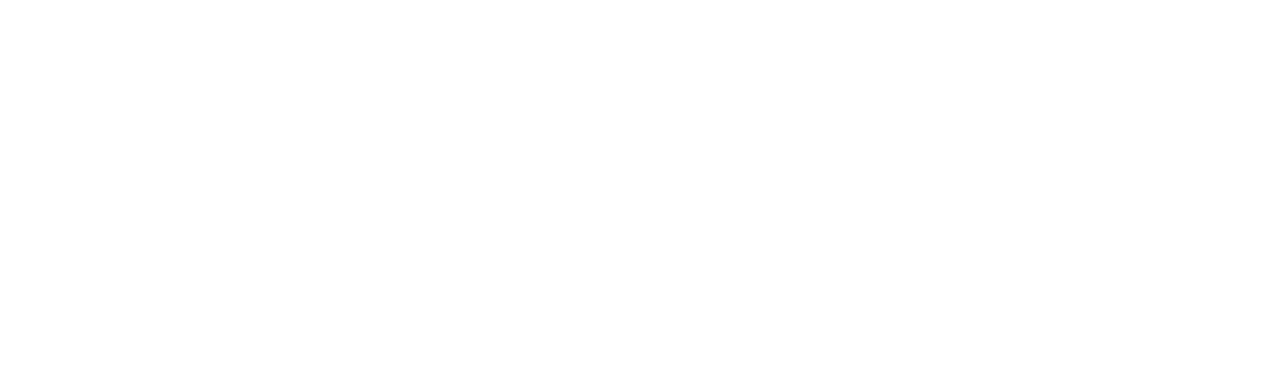
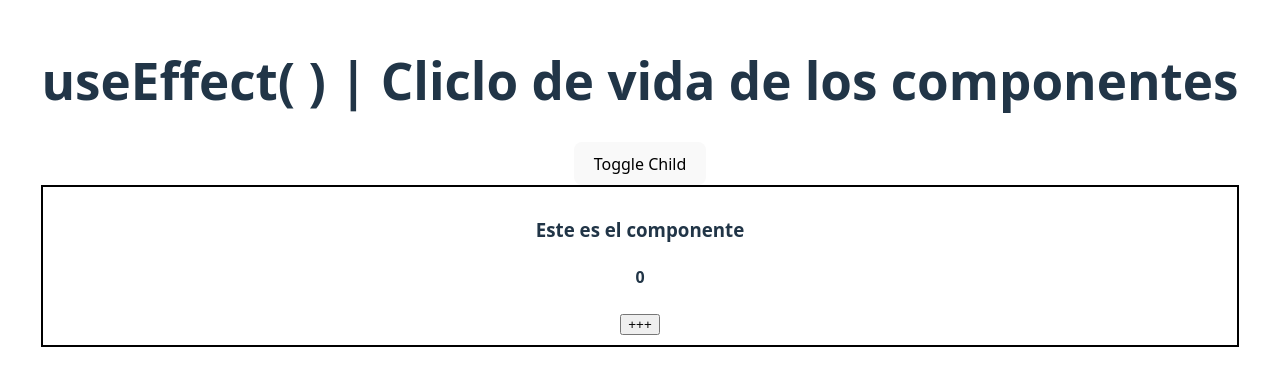
Before and after one commit to danielrs89/my-proyect, a React (Vite) app: page / in a window 1280 px wide. Shown: the part 218-604 px from the top of the page. Built offline with nearby package versions, Linux system fonts and the light colour scheme.

Commit message:
cicloVida useEffet

```diff
--- a/src/App.jsx
+++ b/src/App.jsx
@@ -1,8 +1,27 @@
+import { useState } from 'react'
 import './App.css'
+import Child from './components/Child'
+
+/**
+ * CICLO DE VIDA
+ * renderiza
+ * monta
+ * actualiza
+ * destruye
+ */
 
 function App() {
+
+  const [showChild, setshowChild] = useState(true)
+
+
+
   return (
     <>
+      <h1>useEffect( ) | Cliclo de vida de los componentes</h1>
+      <button onClick={() => setshowChild(!showChild)}>Toggle Child</button>
+          {showChild && <Child />}
+
 
     </>
   )
--- /dev/null
+++ b/src/components/Child.jsx
@@ -0,0 +1,51 @@
+import { useEffect, useState } from "react"
+
+function Child() {
+
+  const [count, setCount] = useState(0)
+
+  const addOne = () => {
+    setCount(count + 1)
+  }
+
+  /**
+   * CICLO DE VIDA
+   * renderiza
+   * monta
+   * actualiza
+   * destruye
+   */
+
+  // cada vez que se actualiza se renderiza "tambien cuando actualiza una variable renderiza"
+  useEffect(() => {
+    console.log("Child renderizado")
+  })
+
+  // solo se monta una vez
+  useEffect(() => {
+    console.log("Child montado")
+  }, [])
+
+  // si pasamos una variable se actualiza
+  useEffect(() => {
+    console.log("Child la variable se actualizado")
+  }, [count])
+
+  // se desmonta/destruye pasando un return () => {}
+  useEffect(() => {
+    return () => {
+      console.log("Child destruido")
+    }
+  }, [])
+
+
+  return (
+    <div style={{ border: "2px solid black", padding: "10px" }}>
+      <h3>Este es el componente</h3>
+      <h4>{count}</h4>
+      <input onClick={addOne} type="button" value="+++" />
+    </div>
+  )
+}
+
+export default Child
```
